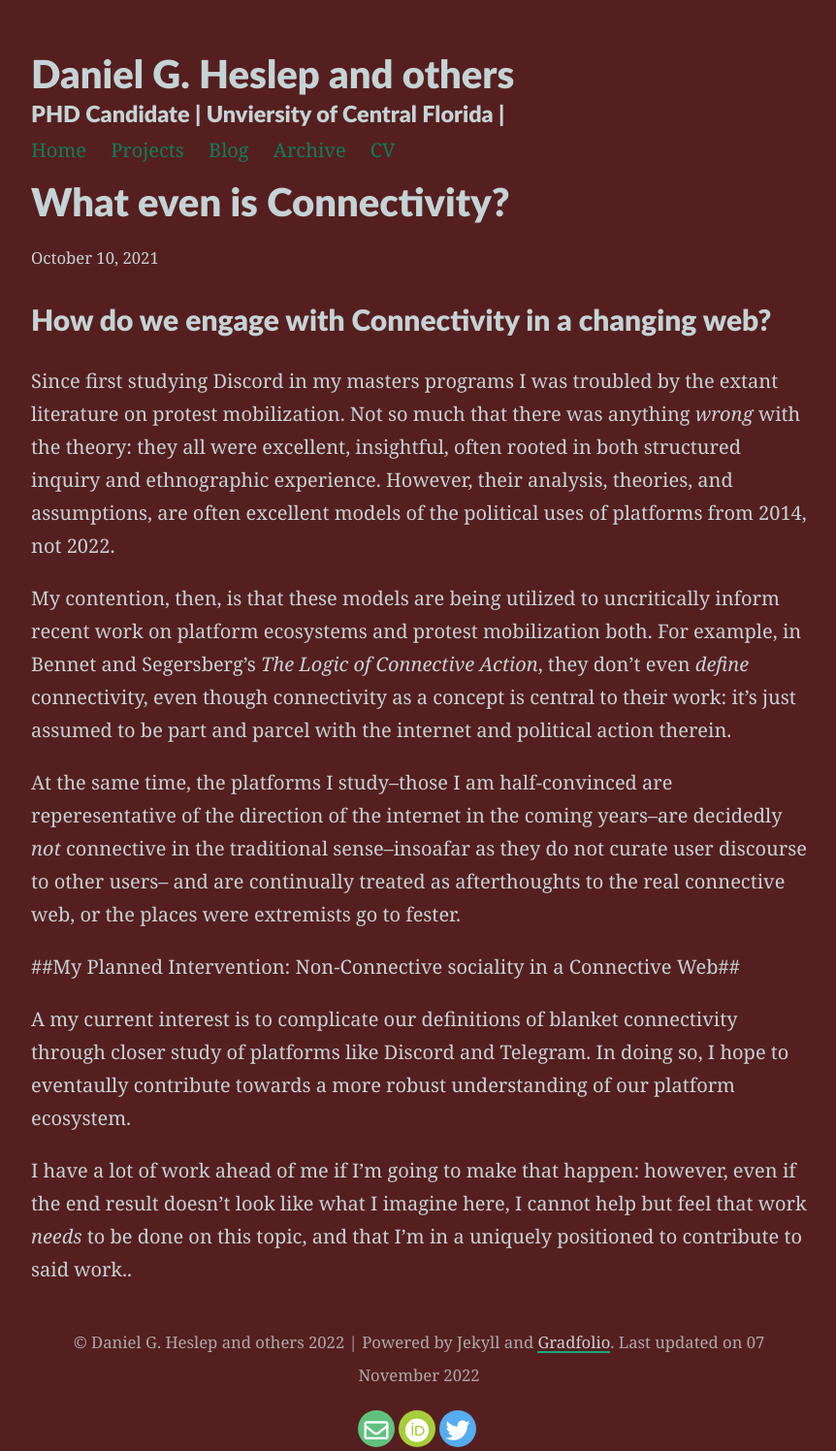
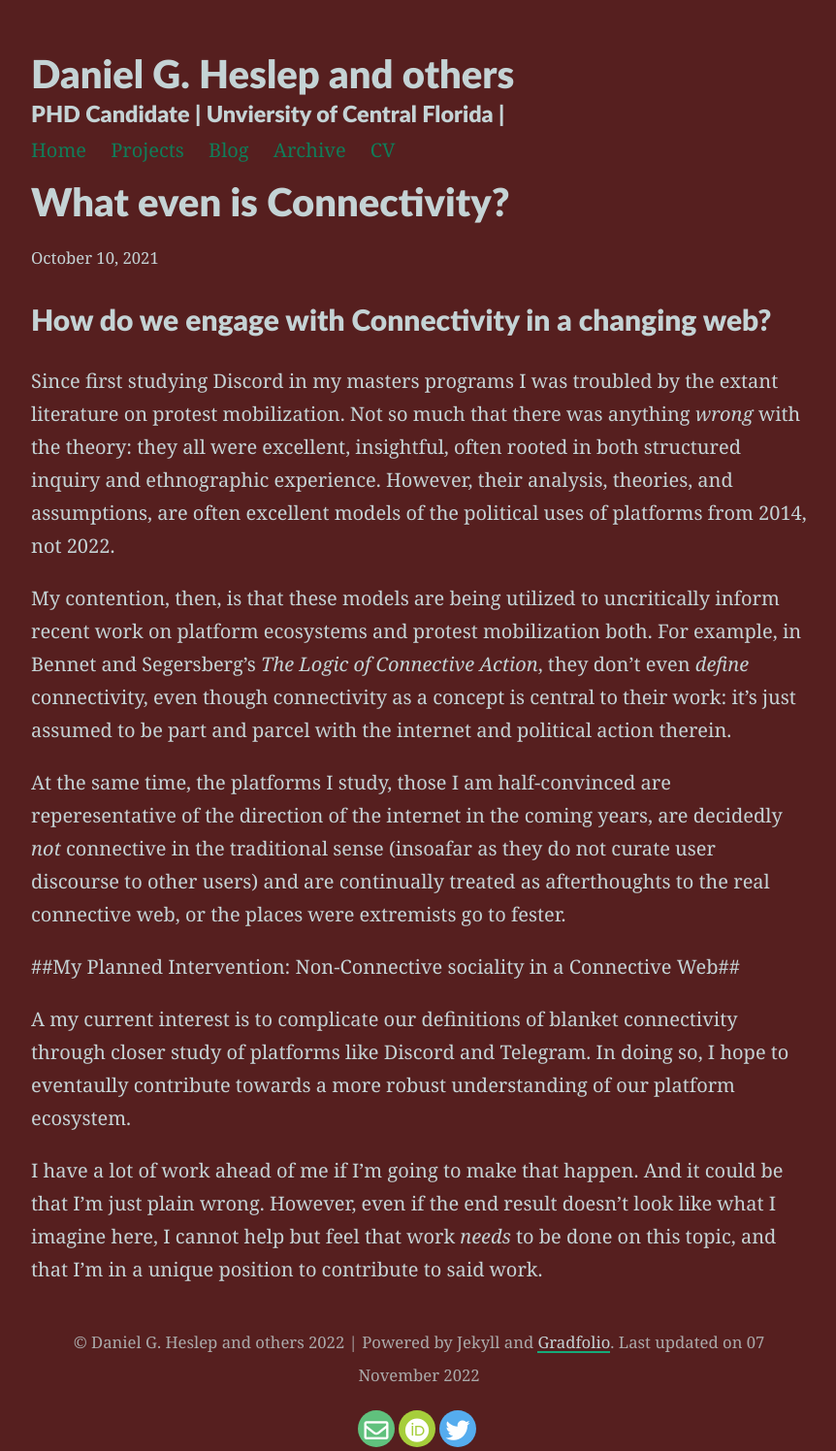
Before and after one commit to CreativeKenning/gradsitedemo, a Jekyll site: the page built from _posts/2021-10-10-intro.md, in a window 1280 px wide. Shown: the whole page at 97% size, without its empty margins (208-1070 px from the left). Built offline with Jekyll 4.4.1, drawn with Linux system fonts in a browser that asks for light colours; nearby versions of some CDN libraries.

Commit message:
Txt edits

```diff
--- a/_posts/2021-10-10-intro.md
+++ b/_posts/2021-10-10-intro.md
@@ -11,10 +11,10 @@ Since first studying Discord in my masters programs I was troubled by the extant
 
 My contention, then, is that these models are being utilized to uncritically inform recent work on platform ecosystems and protest mobilization both. For example, in Bennet and Segersberg's *The Logic of Connective Action*, they don't even *define* connectivity, even though connectivity as a concept is central to their work: it's just assumed to be part and parcel with the internet and political action therein.
 
-At the same time, the platforms I study--those I am half-convinced are reperesentative of the direction of the internet in the coming years--are decidedly *not* connective in the traditional sense--insoafar as they do not curate user discourse to other users-- and are continually treated as afterthoughts to the real connective web, or the places were extremists go to fester.
+At the same time, the platforms I study, those I am half-convinced are reperesentative of the direction of the internet in the coming years, are decidedly *not* connective in the traditional sense (insoafar as they do not curate user discourse to other users) and are continually treated as afterthoughts to the real connective web, or the places were extremists go to fester.
 
 ##My Planned Intervention: Non-Connective sociality in a Connective Web##
 
 A my current interest is to complicate our definitions of blanket connectivity through closer study of platforms like Discord and Telegram. In doing so, I hope to eventaully contribute towards a more robust understanding of our platform ecosystem.
 
-I have a lot of work ahead of me if I'm going to make that happen: however, even if the end result doesn't look like what I imagine here, I cannot help but feel that work *needs* to be done on this topic, and that I'm in a uniquely positioned to contribute to said work..
+I have a lot of work ahead of me if I'm going to make that happen. And it could be that I'm just plain wrong. However, even if the end result doesn't look like what I imagine here, I cannot help but feel that work *needs* to be done on this topic, and that I'm in a unique position to contribute to said work.
```
